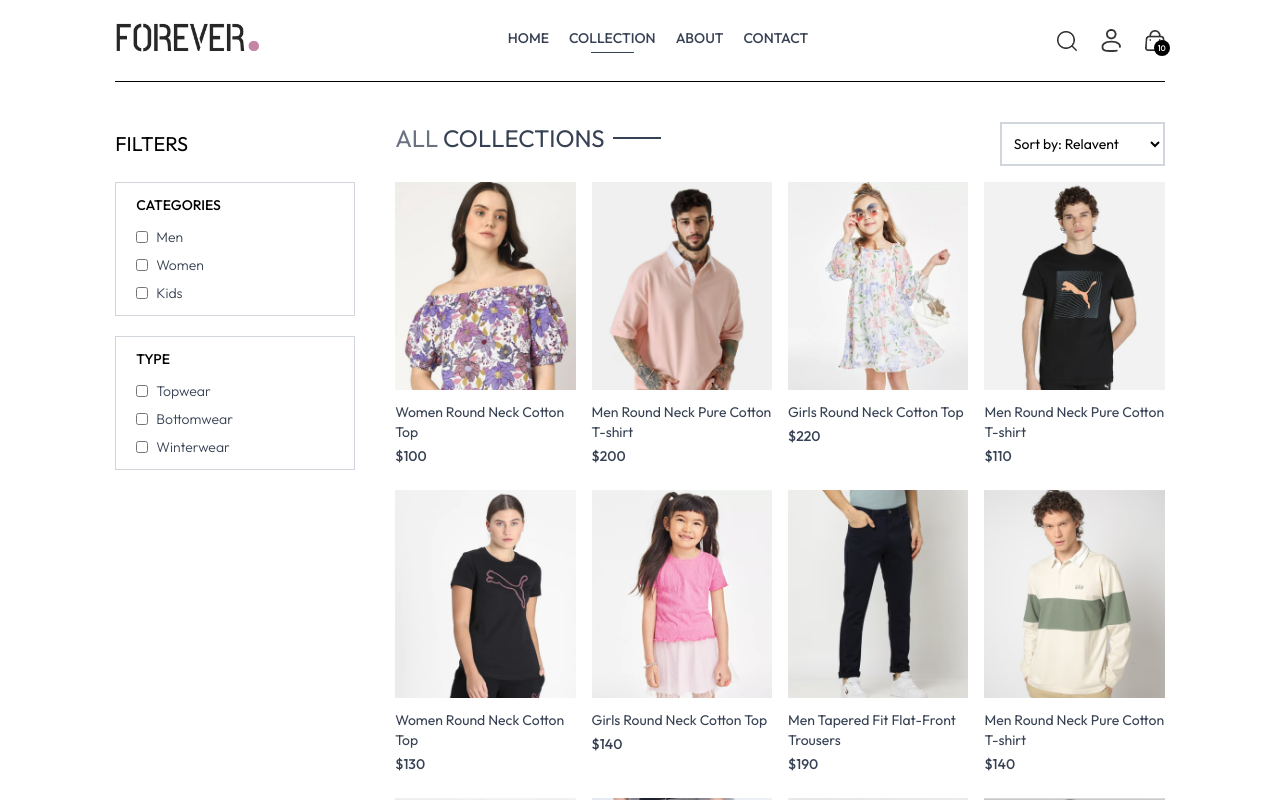
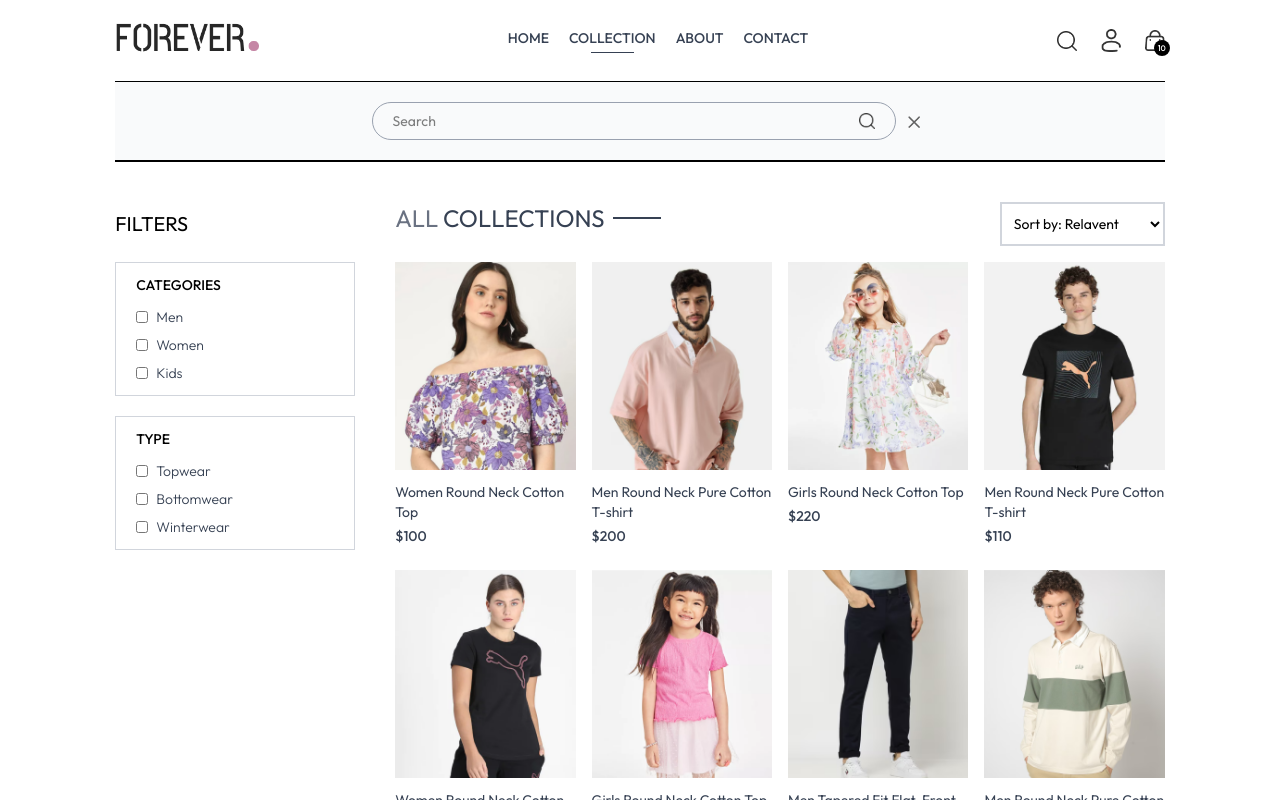
Before and after one commit to Ahmed-Elshhat/ecommerce-app, a React (Vite) app in the folder client/: page /collection in a window 1280 px wide. Both pictures are taken after a click on the picture 1066 px from the left and 40 px from the top of the page. Shown: the top 800 px of the page. Built offline with nearby package versions, Linux system fonts and the light colour scheme.

Commit message:
Add a search bar and make related edits in the context file

```diff
--- a/client/src/App.jsx
+++ b/client/src/App.jsx
@@ -11,11 +11,13 @@
 import Orders from "./pages/Orders";
 import Navbar from "./components/Navbar";
 import Footer from "./components/Footer";
+import SearchBar from "./components/SearchBar";
 
 function App() {
   return (
     <div className="px-4 sm:px-[5vw] md:px-[7vw] lg:px-[9vw]">
       <Navbar />
+      <SearchBar />
       <Routes>
         <Route path="/" element={<Home />} />
         <Route path="/collection" element={<Collection />} />
--- a/client/src/components/Navbar.jsx
+++ b/client/src/components/Navbar.jsx
@@ -1,9 +1,11 @@
-import React, { useState } from "react";
+import React, { useContext, useState } from "react";
 import { assets } from "../assets/frontend_assets/assets";
 import { Link, NavLink } from "react-router-dom";
+import { ShopContext } from "../context/ShopContext";
 
 function Navbar() {
   const [visible, setVisible] = useState(false);
+  const { setShowSearch } = useContext(ShopContext);
   return (
     <div className="flex items-center justify-between py-5 font-medium">
       <Link to="/">
@@ -33,7 +35,7 @@
       </ul>
 
       <div className="flex items-center gap-6">
-        <img src={assets.search_icon} alt="" className="w-5 cursor-pointer" />
+        <img src={assets.search_icon} alt="" className="w-5 cursor-pointer" onClick={() => setShowSearch(true)} />
 
         <div className="group relative">
           <img
--- /dev/null
+++ b/client/src/components/SearchBar.jsx
@@ -0,0 +1,35 @@
+import React, { useContext } from "react";
+import { ShopContext } from "../context/ShopContext";
+import { assets } from "../assets/frontend_assets/assets";
+import { useLocation } from "react-router-dom";
+
+function SearchBar() {
+  const { search, setSearch, showSearch, setShowSearch } =
+    useContext(ShopContext);
+  const location = useLocation();
+
+  const visible = location.pathname.includes("collection");
+
+  return showSearch && visible ? (
+    <div className="border-t border-b bg-gray-50 text-center">
+      <div className="inline-flex items-center justify-center border border-gray-400 px-5 py-2 my-5 mx-3 rounded-full w-3/4 sm:w-1/2">
+        <input
+          type="text"
+          value={search}
+          placeholder="Search"
+          className="flex-1 outline-none bg-inherit text-sm"
+          onChange={(e) => setSearch(e.target.value)}
+        />
+        <img src={assets.search_icon} className="w-4" alt="" />
+      </div>
+      <img
+        src={assets.cross_icon}
+        alt=""
+        className="inline w-3 cursor-pointer"
+        onClick={() => setShowSearch(false)}
+      />
+    </div>
+  ) : null;
+}
+
+export default SearchBar;
--- a/client/src/context/ShopContext.jsx
+++ b/client/src/context/ShopContext.jsx
@@ -1,4 +1,4 @@
-import { createContext } from "react";
+import { createContext, useState } from "react";
 import { products } from "../assets/frontend_assets/assets";
 
 // eslint-disable-next-line react-refresh/only-export-components
@@ -7,11 +7,17 @@
 const ShopContextProvider = (props) => {
   const currency = "$";
   const delivery_fee = 10;
+  const [search, setSearch] = useState("");
+  const [showSearch, setShowSearch] = useState(false);
 
   const value = {
     products,
     currency,
     delivery_fee,
+    search,
+    setSearch,
+    showSearch,
+    setShowSearch,
   };
 
   return (
--- a/client/src/pages/collection.jsx
+++ b/client/src/pages/collection.jsx
@@ -5,7 +5,7 @@
 import ProductItem from "../components/ProductItem";
 
 function Collection() {
-  const { products } = useContext(ShopContext);
+  const { products, search, showSearch } = useContext(ShopContext);
   const [showFilter, setShowFilter] = useState(false);
   // const [filterProducts, setFilterProducts] = useState([]);
   const [category, setCategory] = useState([]);
@@ -31,6 +31,10 @@
     const filterProducts = useMemo(() => {
     let newProducts = [...products];
 
+    if (showSearch && search) {
+      newProducts = newProducts.filter(item => item.name.toLowerCase().includes(search.toLowerCase()))
+    }
+
     // Filter by category
     if (category.length > 0) {
       newProducts = newProducts.filter((item) =>
@@ -53,7 +57,7 @@
     }
 
     return newProducts;
-  }, [products, category, subCategory, sort]);
+  }, [products, showSearch, search, category, subCategory, sort]);
 
   return (
     <div className="flex flex-col sm:flex-row gap-1 sm:gap-10 pt-10 border-t">
```
